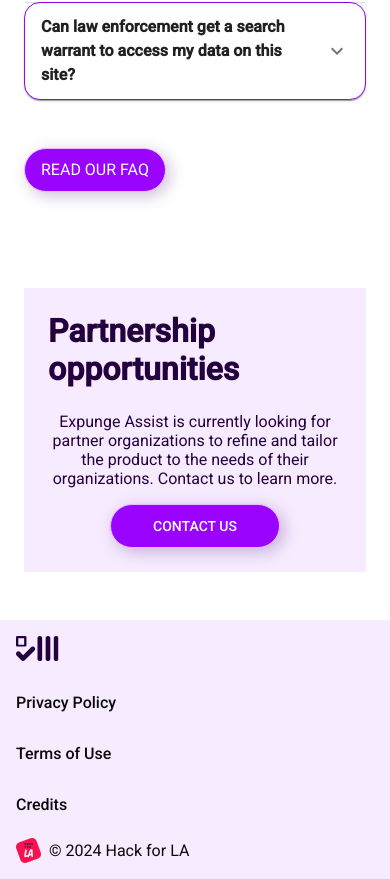
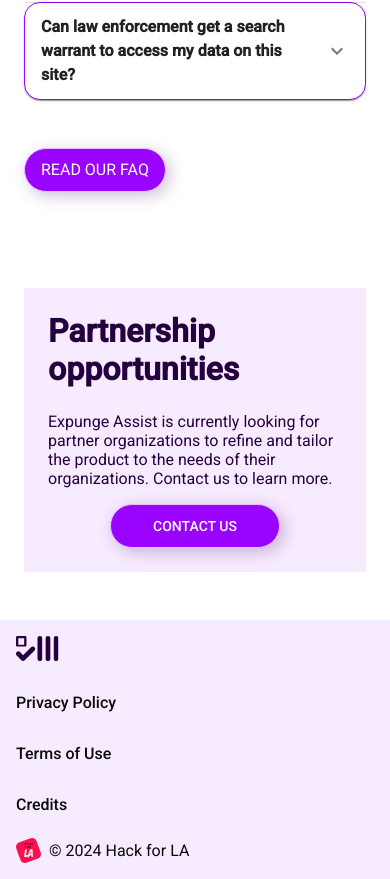
Before and after one commit to hackforla/expunge-assist, a React (Create React App) app in the folder products/statement-generator/: page / in a window 390 px wide. Shown: the part 4039-4918 px from the top of the page. Built offline with nearby package versions, Linux system fonts and the light colour scheme.

Commit message:
align opportunities body text to left on mobile

```diff
--- a/products/statement-generator/src/pages/Landing.tsx
+++ b/products/statement-generator/src/pages/Landing.tsx
@@ -139,6 +139,7 @@ const useStyles = makeStyles(({ globals, palette, breakpoints, spacing }) =>
       },
       [breakpoints.down(breakpoints.values.sm)]: {
         padding: '24px',
+        textAlign: 'left',
       },
     },
     firstSection: {
```
